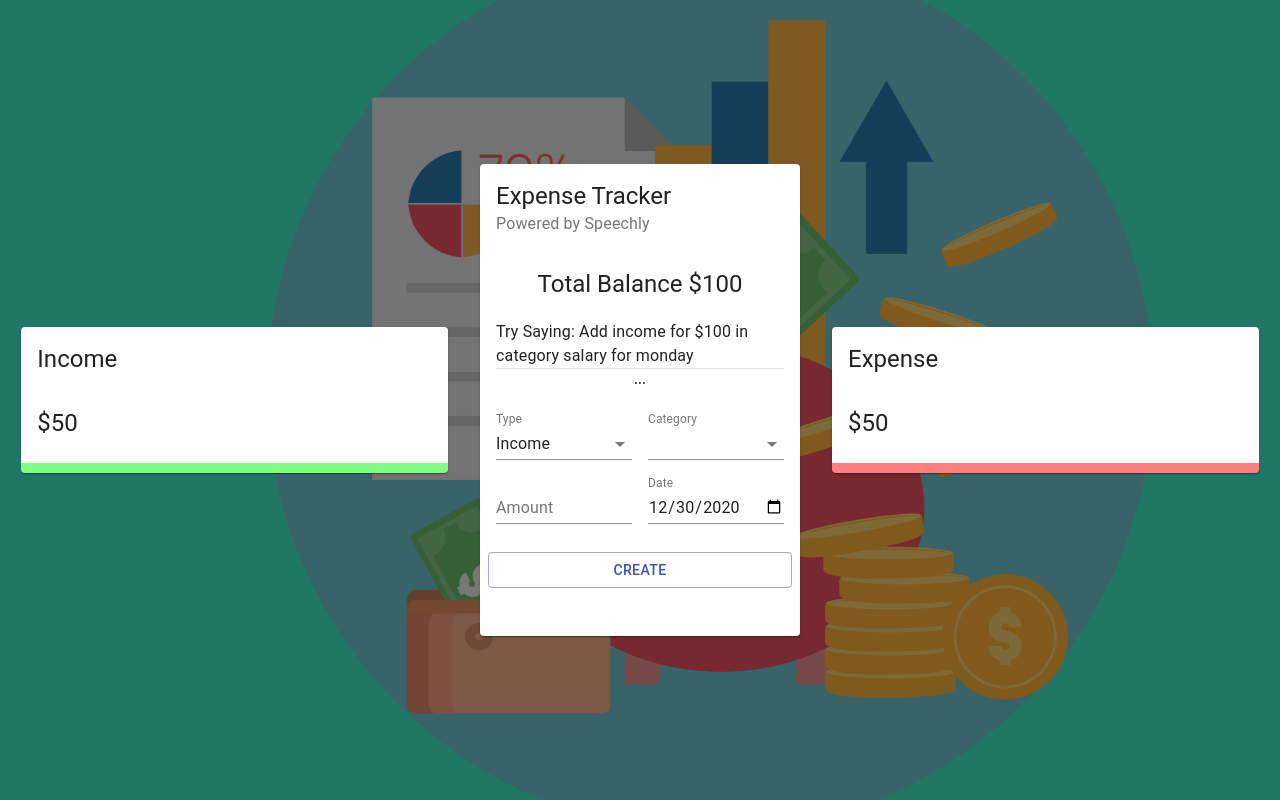
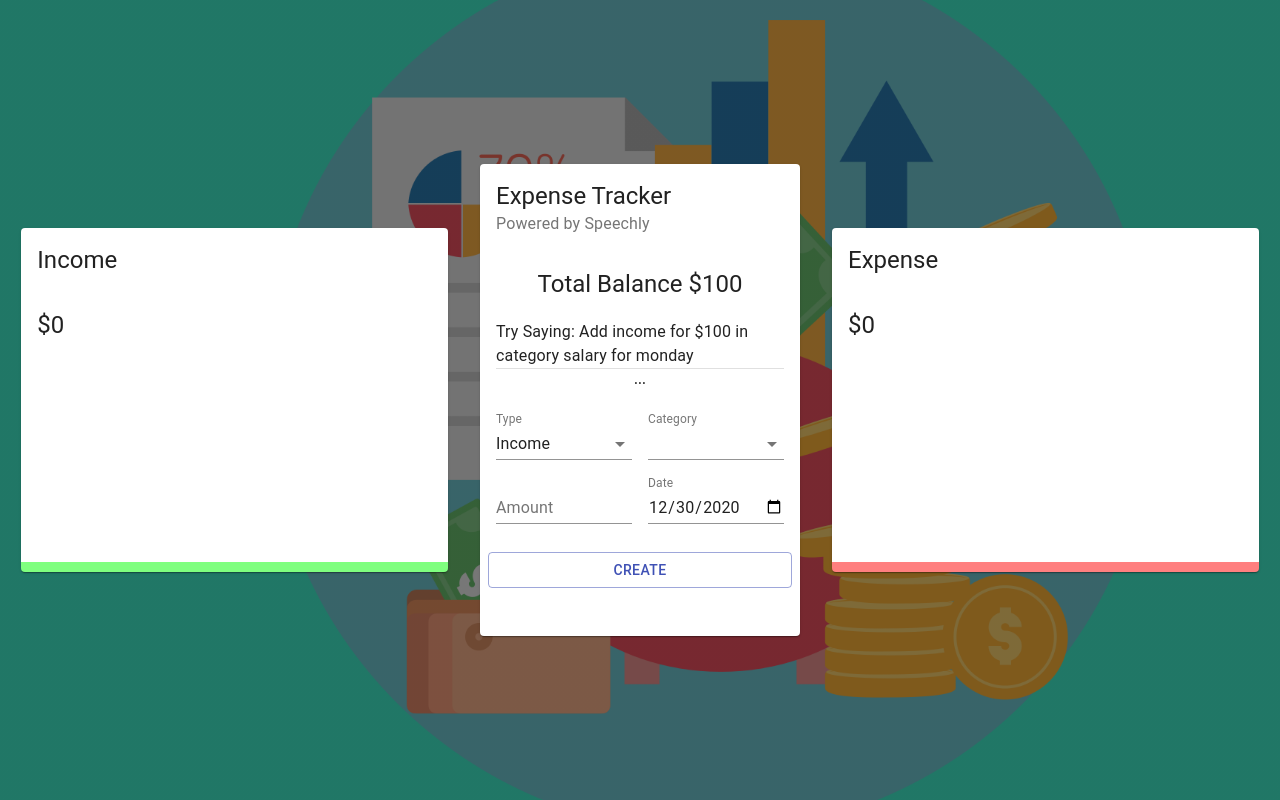
Before and after one commit to mariosknl/expense_tracker_react, a React (Create React App) app: page / in a window 1280 px wide. Built offline with nearby package versions, Linux system fonts and the light colour scheme.

Commit message:
added charts for income and expense

```diff
--- a/src/components/Details/Details.jsx
+++ b/src/components/Details/Details.jsx
@@ -1,18 +1,20 @@
 import React from "react";
 import { Card, CardHeader, CardContent, Typography } from "@material-ui/core";
 import { Doughnut } from "react-chartjs-2";
+import useTransactions from "../../useTransactions";
 
 import useStyles from "./styles";
 
 const Details = ({ title }) => {
   const classes = useStyles();
+  const { total, chartData } = useTransactions(title);
 
   return (
     <Card className={title === "Income" ? classes.income : classes.expense}>
       <CardHeader title={title} />
       <CardContent>
-        <Typography variant="h5">$50</Typography>
-        {/* <Doughnut data="DAT" /> */}
+        <Typography variant="h5">${total}</Typography>
+        <Doughnut data={chartData} />
       </CardContent>
     </Card>
   );
--- a/src/components/Main/Form/Form.jsx
+++ b/src/components/Main/Form/Form.jsx
@@ -69,7 +69,9 @@
           <InputLabel>Category</InputLabel>
           <Select
             value={formData.type}
-            onChange={(e) => setFormData({ ...formData, type: e.target.value })}
+            onChange={(e) =>
+              setFormData({ ...formData, category: e.target.value })
+            }
           >
             {selectedCategories.map((c) => (
               <MenuItem key={c.type} value={c.type}>
--- /dev/null
+++ b/src/useTransactions.js
@@ -0,0 +1,43 @@
+import { useContext } from "react";
+import { ExpenseTrackerContext } from "./context/context";
+
+import {
+  incomeCategories,
+  expenseCategories,
+  resetCategories,
+} from "./constants/categories";
+
+const useTransactions = (title) => {
+  resetCategories();
+  const { transactions } = useContext(ExpenseTrackerContext);
+  const transactionsPerType = transactions.filter((t) => t.type === title);
+  const total = transactionsPerType.reduce(
+    (acc, currVal) => (acc += currVal.amount),
+    0
+  );
+  const categories = title === "Income" ? incomeCategories : expenseCategories;
+
+  console.log({ transactionsPerType, total, categories });
+
+  transactionsPerType.forEach((t) => {
+    const category = categories.find((c) => c.type === t.category);
+
+    if (category) category.amount += t.amount;
+  });
+
+  const filteredCategories = categories.filter((c) => c.amount > 0);
+
+  const chartData = {
+    datasets: [
+      {
+        data: filteredCategories.map((c) => c.amount),
+        backgroundColor: filteredCategories.map((c) => c.color),
+      },
+    ],
+    labels: filteredCategories.map((c) => c.type),
+  };
+
+  return { total, chartData };
+};
+
+export default useTransactions;
```
Also changed, not shown: 1 other file (tests, documents, lock files or other folders).
